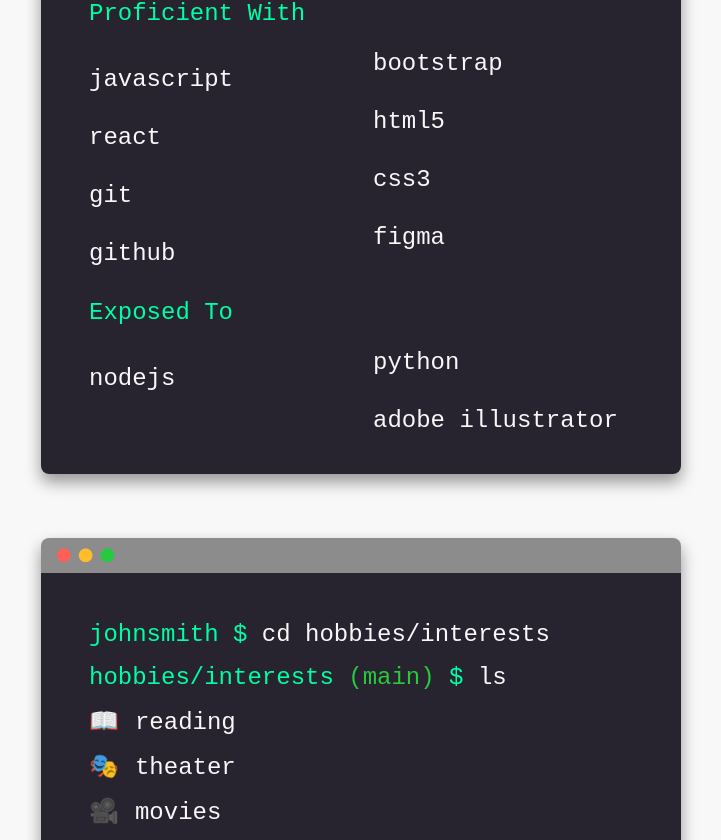
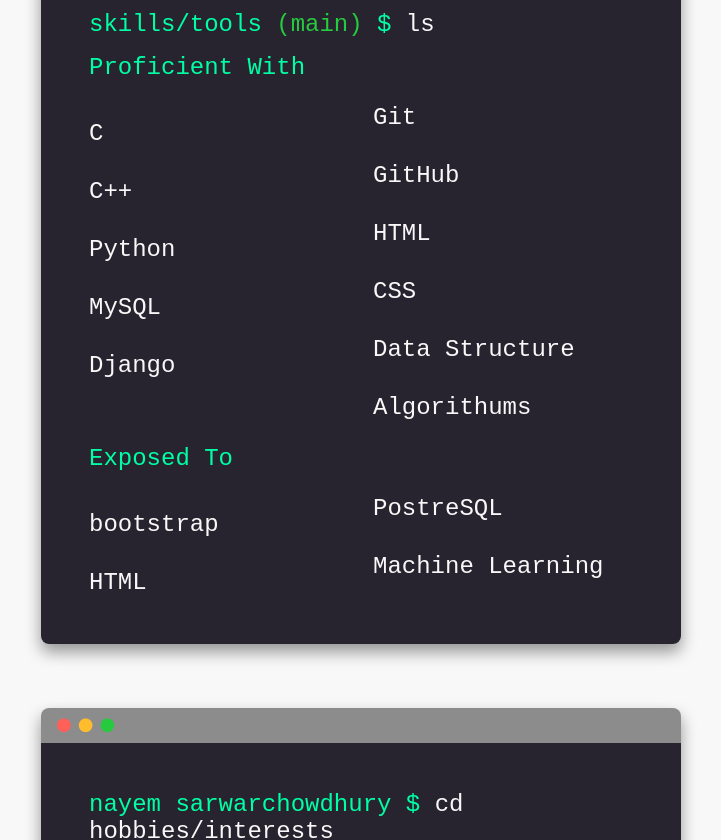
Before and after one commit to Being-Nayem/nayem-portfolio, a React (Create React App) app: page /about in a window 1280 px wide. Shown: the part 701-1541 px from the top of the page, without its empty margins (279-1000 px from the left). Built offline with nearby package versions, Linux system fonts and the light colour scheme; the HTML template or start-up script is replaced by a standard one.

Commit message:
Personal info added

```diff
--- a/src/info/Info.js
+++ b/src/info/Info.js
@@ -23,10 +23,10 @@
  */
 
 export const info = {
-    firstName: "John",
-    lastName: "Smith",
+    firstName: "Nayem Sarwar",
+    lastName: "Chowdhury",
     initials: "js", // the example uses first and last, but feel free to use three or more if you like.
-    position: "a Full Stack Developer",
+    position: "a Backend Developer",
     selfPortrait: self, // don't change this unless you want to name your self-portrait in the "img" folder something else!
     gradient: `-webkit-linear-gradient(135deg, ${colors})`, // don't change this either
     baseColor: colors[0],
@@ -37,40 +37,40 @@
         },
         {
             emoji: '🌎',
-            text: 'based in the US'
+            text: 'based in the BD'
         },
-        {
-            emoji: "💼",
-            text: "Systems Engineer at Google"
-        },
+        // {
+        //     emoji: "💼",
+        //     text: "Systems Engineer at Google"
+        // },
         {
             emoji: "📧",
-            text: "johnsmith@gmail.com"
+            text: "nayemsarwar12345@gmail.com"
         }
     ],
     socials: [
         {
-            link: "https://facebook.com",
+            link: "https://www.facebook.com/beningNayem",
             icon: 'fa fa-facebook',
             label: 'facebook'
         },
         {
-            link: "https://instagram.com",
+            link: "https://www.instagram.com/being_nayem/",
             icon: 'fa fa-instagram',
             label: 'instagram'
         },
         {
-            link: "https://github.com",
+            link: "https://github.com/Being-Nayem",
             icon: "fa fa-github",
             label: 'github'
         },
         {
-            link: "https://linkedin.com",
+            link: "https://www.linkedin.com/in/being-nayem/",
             icon: "fa fa-linkedin",
             label: 'linkedin'
         },
         {
-            link: "https://twitter.com",
+            link: "https://twitter.com/Being_Nayem",
             icon: "fa fa-twitter",
             label: 'twitter'
         }
@@ -81,19 +81,19 @@
     bio: "Hello! I'm John. I'm a systems engineer for Google. I studied CompSci at Harvard, I enjoy long walks on the beach, and I believe artificial intelligence will inevitably rule us all one day. You should hire me!",
     skills:
         {
-            proficientWith: ['javascript', 'react', 'git', 'github', 'bootstrap', 'html5', 'css3', 'figma'],
-            exposedTo: ['nodejs', 'python', 'adobe illustrator']
+            proficientWith: ['C', 'C++', 'Python', 'MySQL', 'Django', 'Git', 'GitHub', 'HTML', 'CSS', 'Data Structure', 'Algorithums'],
+            exposedTo: ['bootstrap', 'HTML', 'PostreSQL', 'Machine Learning']
         }
     ,
     hobbies: [
         {
-            label: 'reading',
-            emoji: '📖'
+            label: 'codding',
+            emoji: '💻'
         },
-        {
-            label: 'theater',
-            emoji: '🎭'
-        },
+        // {
+        //     label: 'theater',
+        //     emoji: '🎭'
+        // },
         {
             label: 'movies',
             emoji: '🎥'
```
